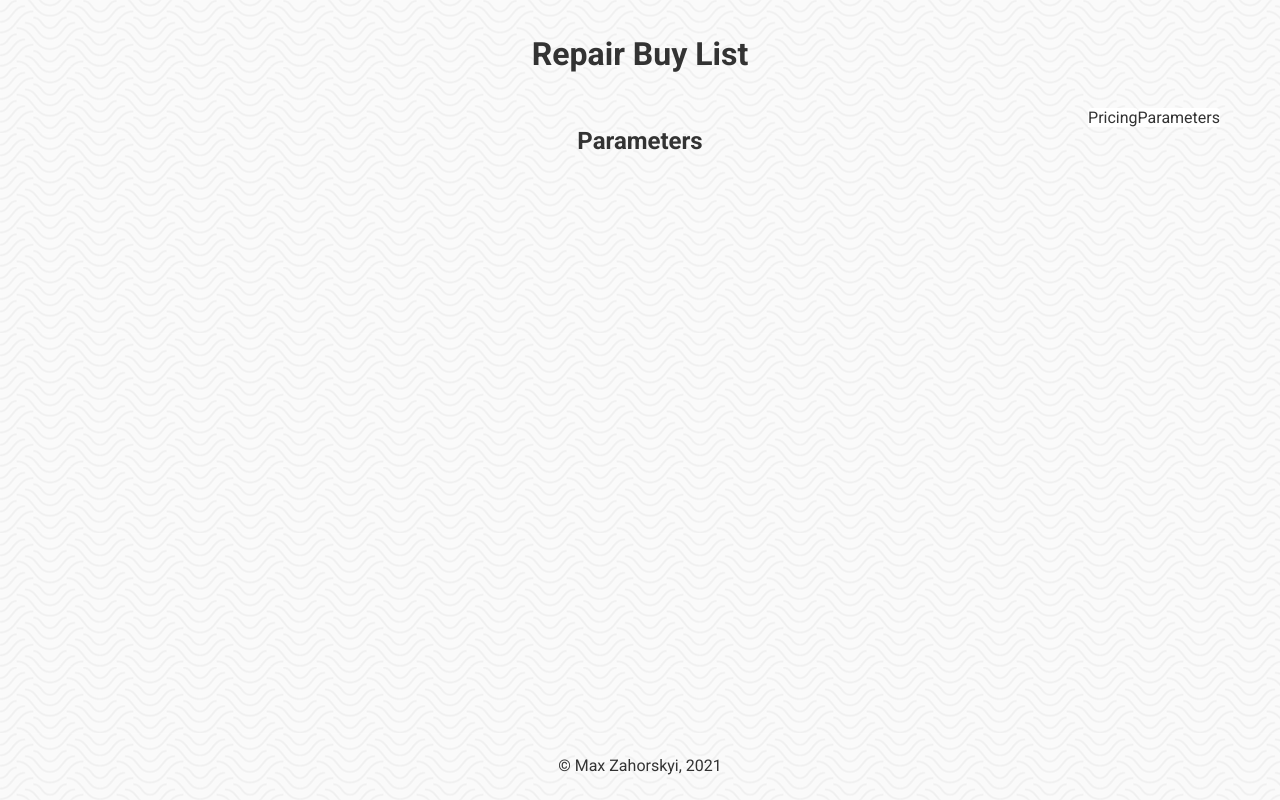
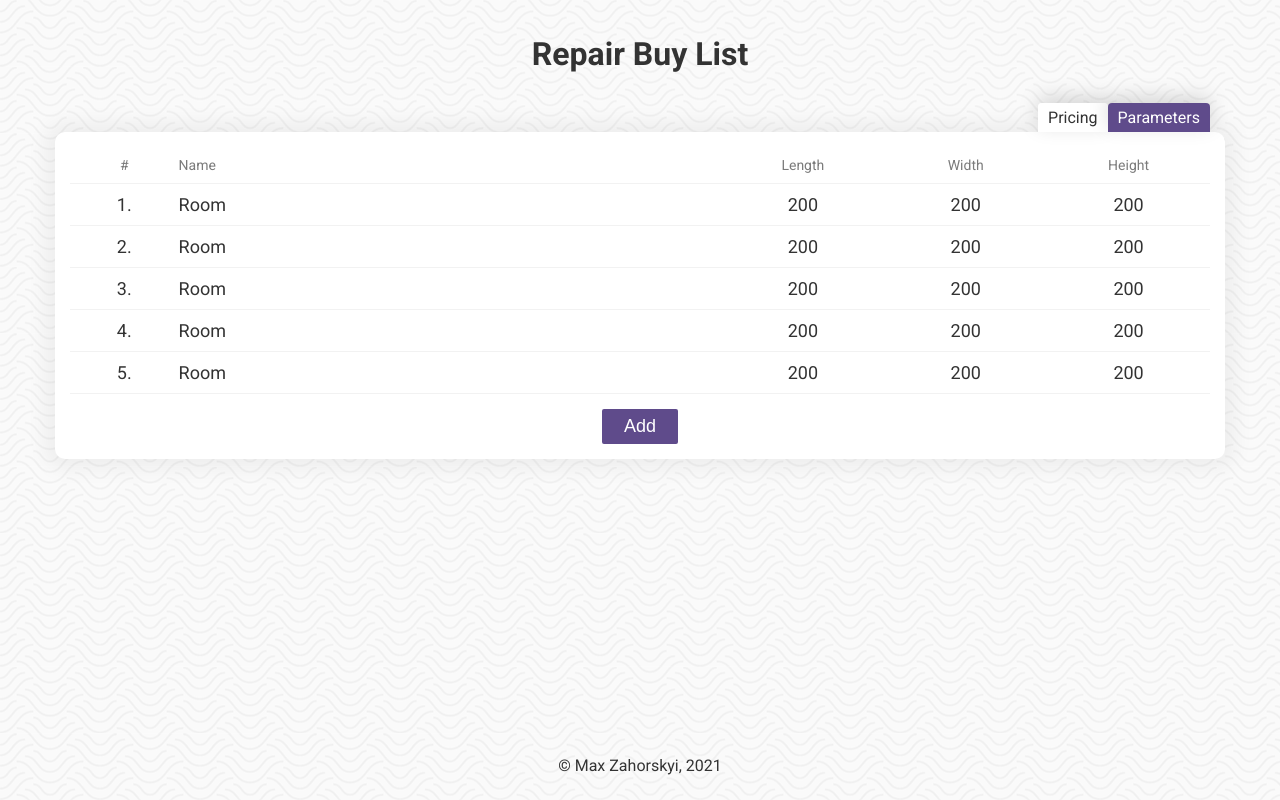
Before and after one commit to MaxAnte/repair-buy-list, a Vue app: page /params in a window 1280 px wide. Built offline with nearby package versions, Linux system fonts and the light colour scheme.

Commit message:
added tabs styling, params differences

```diff
--- a/src/components/AddItem.vue
+++ b/src/components/AddItem.vue
@@ -8,8 +8,26 @@
       <h5>Add Item</h5>
       <form>
         <input type="text" id="name" placeholder="Name of item" />
-        <input type="number" id="price" placeholder="Price per item" />
-        <input type="text" id="quantity" placeholder="Quantity" />
+        <input
+          type="number"
+          id="price"
+          placeholder="Price per item"
+          v-if="type === 'pricing'"
+        />
+        <input type="number" id="length" placeholder="Length" v-else />
+        <input
+          type="text"
+          id="quantity"
+          placeholder="Quantity"
+          v-if="type === 'pricing'"
+        />
+        <input type="number" id="width" placeholder="Width" v-else />
+        <input
+          type="text"
+          id="height"
+          placeholder="Height"
+          v-if="type === 'parameters'"
+        />
         <button type="submit" class="btn">Save</button>
       </form>
     </div>
@@ -26,14 +44,28 @@ export default {
   data() {
     return {
       openForm: false,
+      item: {
+        name: "",
+        quantity: "",
+        price: 0,
+        width: 0,
+        height: 0,
+        length: 0,
+      },
     };
+  },
+  props: {
+    type: {
+      type: String,
+      required: true,
+    },
   },
 };
 </script>
 
 <style scoped>
 .add-item {
-  margin: 15px 0px;
+  margin-top: 15px;
 }
 .btn {
   background: #5f4b8bff;
--- a/src/components/Item.vue
+++ b/src/components/Item.vue
@@ -1,9 +1,16 @@
 <template>
-  <li class="list-item">
+  <li :class="type === 'parameters' ? 'params-list-item' : 'list-item'">
     <div class="item-id">{{ item.id }}.</div>
     <div class="item-name">{{ item.name }}</div>
-    <div class="item-quantity">{{ item.quantity }}</div>
-    <div class="item-price">{{ item.price }}</div>
+    <div class="item-quantity" v-if="type === 'pricing'">
+      {{ item.quantity }}
+    </div>
+    <div class="item-length" v-else>{{ item.length }}</div>
+    <div class="item-price" v-if="type === 'pricing'">{{ item.price }}</div>
+    <div class="item-width" v-else>{{ item.width }}</div>
+    <div class="item-height" v-if="type === 'parameters'">
+      {{ item.height }}
+    </div>
   </li>
 </template>
 
@@ -14,6 +21,10 @@ export default {
       type: Object,
       required: true,
     },
+    type: {
+      type: String,
+      required: true,
+    },
   },
 };
 </script>
@@ -22,6 +33,14 @@ export default {
 .list-item {
   display: grid;
   grid-template-columns: 0.2fr 1fr 0.3fr 0.3fr;
+  font-size: 18px;
+  padding: 10px 0px;
+  border-bottom: 1px solid rgba(0, 0, 0, 0.05);
+  transition: all 0.2s ease;
+}
+.params-list-item {
+  display: grid;
+  grid-template-columns: 0.2fr 1fr 0.3fr 0.3fr 0.3fr;
   font-size: 18px;
   padding: 10px 0px;
   border-bottom: 1px solid rgba(0, 0, 0, 0.05);
--- a/src/components/ItemsList.vue
+++ b/src/components/ItemsList.vue
@@ -1,16 +1,19 @@
 <template>
   <ul class="items-list">
-    <li class="list-head">
+    <li :class="type === 'parameters' ? 'params-head' : 'list-head'">
       <div class="head-id">#</div>
       <div class="head-name">Name</div>
-      <div class="head-quantity">Quantity</div>
-      <div class="head-price">Price</div>
+      <div class="head-quantity" v-if="type === 'pricing'">Quantity</div>
+      <div class="head-length" v-else>Length</div>
+      <div class="head-price" v-if="type === 'pricing'">Price</div>
+      <div class="head-price" v-else>Width</div>
+      <div class="head-price" v-if="type === 'parameters'">Height</div>
     </li>
-    <Item class="list-item" v-for="item in items" :item="item" />
-    <AddItem />
+    <Item class="list-item" v-for="item in items" :item="item" :type="type" />
+    <AddItem :type="type" />
   </ul>
 
-  <Overall :items="items" />
+  <Overall :items="items" v-if="type === 'pricing'" />
 </template>
 
 <script>
@@ -28,6 +31,10 @@ export default {
       type: Array,
       required: true,
     },
+    type: {
+      type: String,
+      required: true,
+    },
   },
 };
 </script>
@@ -36,6 +43,15 @@ export default {
 .list-head {
   display: grid;
   grid-template-columns: 0.2fr 1fr 0.3fr 0.3fr;
+  font-size: 14px;
+  color: #7b7b7b;
+  padding: 10px 0px;
+  border-bottom: 1px solid rgba(0, 0, 0, 0.05);
+  transition: all 0.2s ease;
+}
+.params-head {
+  display: grid;
+  grid-template-columns: 0.2fr 1fr 0.3fr 0.3fr 0.3fr;
   font-size: 14px;
   color: #7b7b7b;
   padding: 10px 0px;
--- a/src/components/Tabs.vue
+++ b/src/components/Tabs.vue
@@ -17,7 +17,9 @@ export default {};
 .tabs {
   display: flex;
   justify-content: flex-end;
-  padding: 0px 5px;
+  padding: 0px 15px;
+  margin-bottom: 5px;
+  z-index: 2;
 }
 .tab-link {
   text-decoration: none;
@@ -27,5 +29,14 @@ export default {};
   font-size: 16px;
   color: #333333;
   border-radius: 4px 4px 0px 0px;
+  padding: 5px 10px;
+  box-shadow: 0px -6px 20px rgb(0 0 0 / 15%);
+  transition: all 0.2s ease;
+}
+.tab-link span:hover,
+.tab-link.router-link-active span {
+  background: #5f4b8bff;
+  color: #fff;
+  transition: all 0.2s ease;
 }
 </style>
--- a/src/views/List.vue
+++ b/src/views/List.vue
@@ -1,5 +1,5 @@
 <template>
-  <ItemsList :items="items" />
+  <ItemsList :items="items" type="pricing" />
 </template>
 
 <script>
--- a/src/views/Parameters.vue
+++ b/src/views/Parameters.vue
@@ -1,9 +1,25 @@
 <template>
-  <h2>Parameters</h2>
+  <ItemsList :items="items" type="parameters" />
 </template>
 
 <script>
-export default {};
+import ItemsList from "../components/ItemsList";
+export default {
+  components: {
+    ItemsList,
+  },
+  data() {
+    return {
+      items: [
+        { id: 1, name: "Room", length: 200, width: 200, height: 200 },
+        { id: 2, name: "Room", length: 200, width: 200, height: 200 },
+        { id: 3, name: "Room", length: 200, width: 200, height: 200 },
+        { id: 4, name: "Room", length: 200, width: 200, height: 200 },
+        { id: 5, name: "Room", length: 200, width: 200, height: 200 },
+      ],
+    };
+  },
+};
 </script>
 
 <style></style>
```
